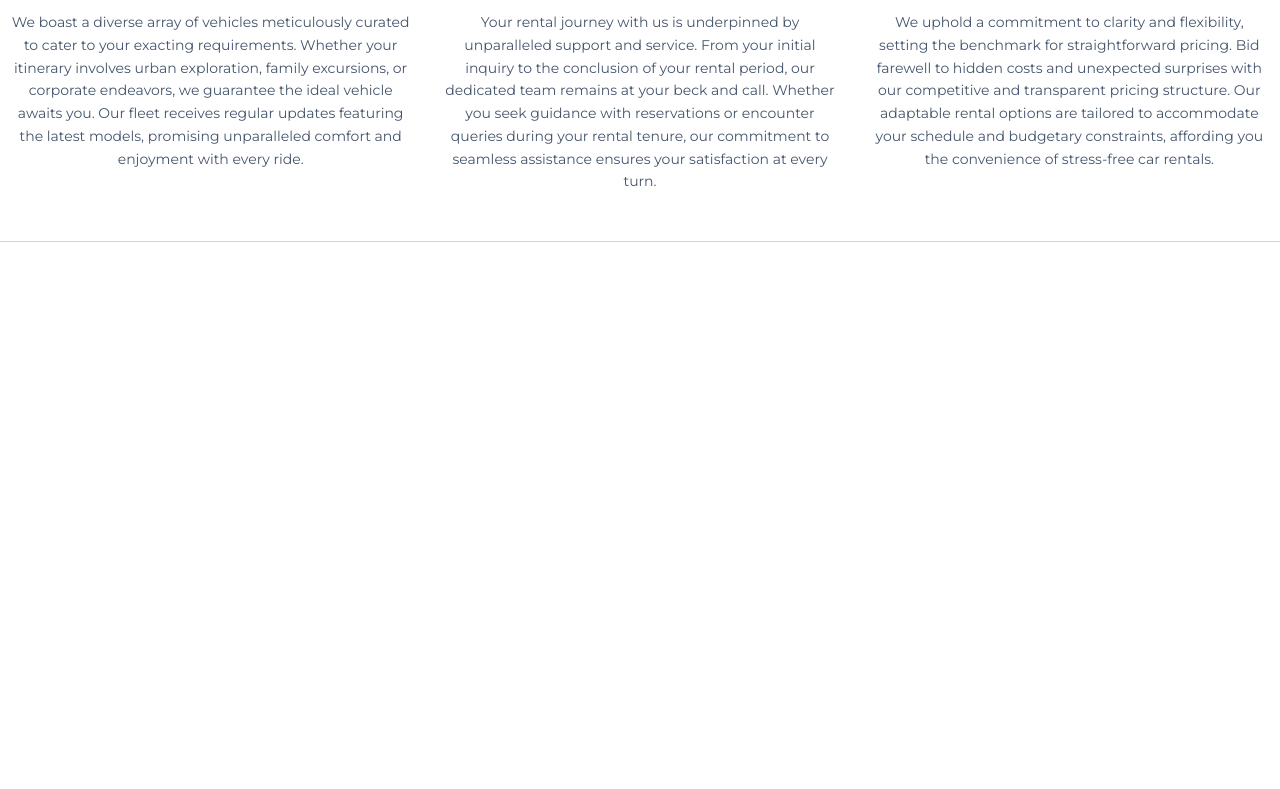
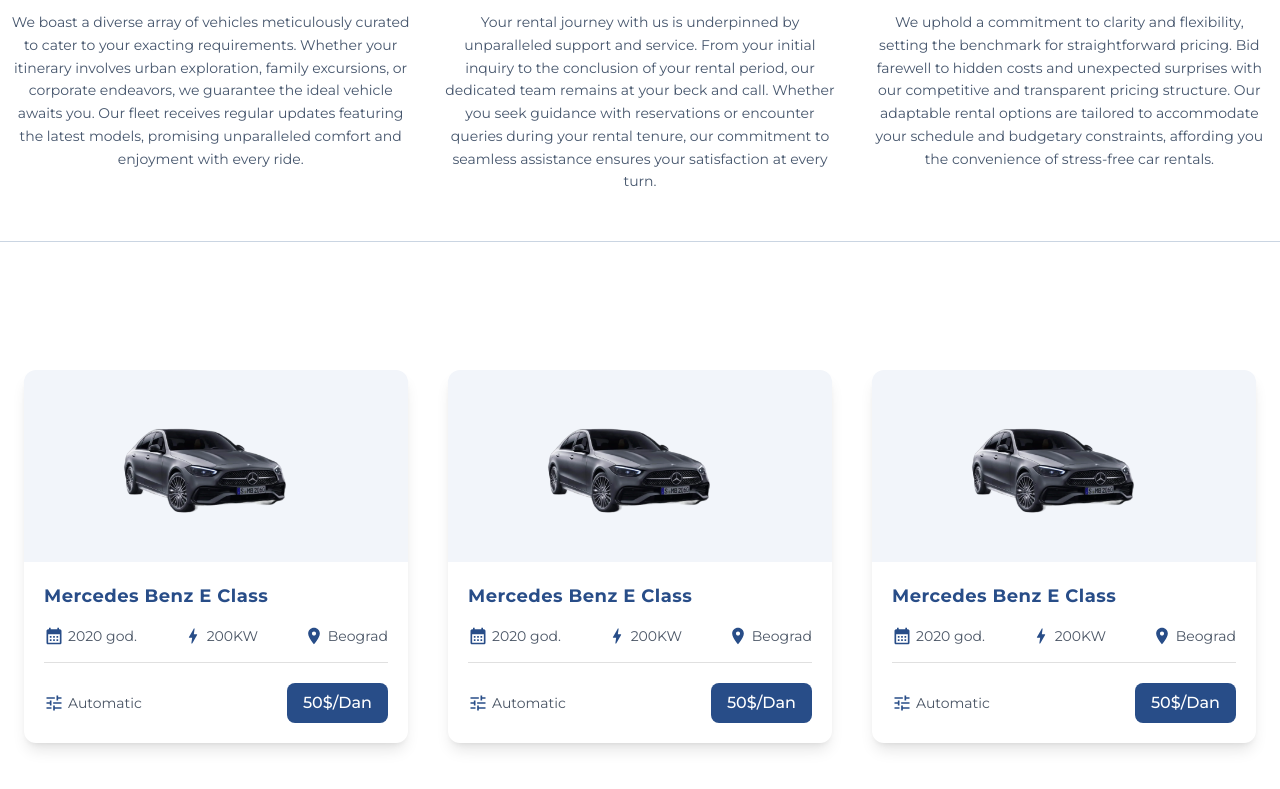
Before and after one commit to Tomo233/rent-a-car-v2, a React (Vite) app: page / in a window 1280 px wide. Shown: the part 1195-1984 px from the top of the page. Before the commit the page ends 1437 px from the top, so only its background shows below. Built offline with nearby package versions, Linux system fonts and the light colour scheme.

Commit message:
Create full RecomendedCars section design

```diff
--- a/src/components/layout/HeroSection.tsx
+++ b/src/components/layout/HeroSection.tsx
@@ -23,7 +23,7 @@
           Experience convenience and reliability as you embark on your next
           journey with us.
         </p>
-        <button className="bg-button-color hidden cursor-pointer rounded-lg px-24 py-2.5 font-medium text-white shadow-md sm:block">
+        <button className="bg-secondary-color hidden cursor-pointer rounded-lg px-24 py-2.5 font-medium text-white shadow-md sm:block">
           Join Us
         </button>
       </div>
--- /dev/null
+++ b/src/features/cars/marketplace/CarDetails.tsx
@@ -0,0 +1,46 @@
+import CalendarMonthIcon from "@mui/icons-material/CalendarMonth";
+import LocationOnIcon from "@mui/icons-material/LocationOn";
+import BoltIcon from "@mui/icons-material/Bolt";
+import TuneIcon from "@mui/icons-material/Tune";
+import { Divider } from "@mui/material";
+import CarSpec from "./CarSpec";
+
+function CarDetails({ car }: { car: any }) {
+  const { name, image, year, power, location, transmission, price } = car;
+
+  return (
+    <div className="w-full max-w-sm overflow-hidden rounded-xl shadow-lg">
+      {/* Image Container */}
+      <div className="flex h-48 items-center justify-center bg-[#F2F5FA] p-4">
+        <img src={image} alt={name} className="h-full object-contain" />
+      </div>
+
+      {/* Card Content */}
+      <div className="flex flex-col gap-4 p-5">
+        <h3 className="text-secondary-color text-lg font-bold tracking-wide">
+          {name}
+        </h3>
+
+        {/* Key Specs */}
+        <div className="flex items-center justify-between">
+          <CarSpec icon={CalendarMonthIcon} text={year} />
+          <CarSpec icon={BoltIcon} text={power} />
+          <CarSpec icon={LocationOnIcon} text={location} />
+        </div>
+
+        <Divider />
+
+        {/* Footer Action */}
+        <div className="flex items-center justify-between pt-1">
+          <CarSpec icon={TuneIcon} text={transmission} />
+
+          <button className="bg-secondary-color cursor-pointer rounded-lg px-4 py-2 font-medium text-white transition-opacity hover:opacity-95">
+            {price}
+          </button>
+        </div>
+      </div>
+    </div>
+  );
+}
+
+export default CarDetails;
--- /dev/null
+++ b/src/features/cars/marketplace/CarSpec.tsx
@@ -0,0 +1,15 @@
+import { SvgIconComponent } from "@mui/icons-material";
+
+type SpecItemProps = {
+  icon: SvgIconComponent;
+  text: string;
+};
+
+const CarSpec = ({ icon: Icon, text }: SpecItemProps) => (
+  <div className="flex items-center gap-1 text-sm text-gray-600">
+    <Icon className="text-secondary-color" fontSize="small" />
+    <span>{text}</span>
+  </div>
+);
+
+export default CarSpec;
--- /dev/null
+++ b/src/features/cars/marketplace/RecomendedCars.tsx
@@ -0,0 +1,46 @@
+import CarImage from "../../../assets/mercedes-e-class.jpg";
+import CarDetails from "./CarDetails";
+
+const carData = [
+  {
+    name: "Mercedes Benz E Class",
+    image: CarImage,
+    year: "2020 god.",
+    power: "200KW",
+    location: "Beograd",
+    transmission: "Automatic",
+    price: "50$/Dan",
+  },
+  {
+    name: "Mercedes Benz E Class",
+    image: CarImage,
+    year: "2020 god.",
+    power: "200KW",
+    location: "Beograd",
+    transmission: "Automatic",
+    price: "50$/Dan",
+  },
+  {
+    name: "Mercedes Benz E Class",
+    image: CarImage,
+    year: "2020 god.",
+    power: "200KW",
+    location: "Beograd",
+    transmission: "Automatic",
+    price: "50$/Dan",
+  },
+];
+
+function RecomendedCars() {
+  return (
+    <div className="mt-10">
+      <div className="my-32 flex items-center justify-center gap-10">
+        {carData.map((car) => (
+          <CarDetails car={car} key={car.name} />
+        ))}
+      </div>
+    </div>
+  );
+}
+
+export default RecomendedCars;
--- a/src/features/cars/marketplace/SearchCars.tsx
+++ b/src/features/cars/marketplace/SearchCars.tsx
@@ -80,7 +80,7 @@
 
           <button
             type="submit"
-            className="bg-button-color col-span-full h-10 cursor-pointer rounded-lg px-6 font-medium text-white shadow-md lg:col-span-1"
+            className="bg-secondary-color col-span-full h-10 cursor-pointer rounded-lg px-6 font-medium text-white shadow-md lg:col-span-1"
           >
             Search
           </button>
--- a/src/pages/HomePage.tsx
+++ b/src/pages/HomePage.tsx
@@ -2,6 +2,7 @@
 import HeroSection from "../components/layout/HeroSection";
 import HowWeWork from "../components/layout/HowWeWork";
 import Container from "../components/ui/Container";
+import RecomendedCars from "../features/cars/marketplace/RecomendedCars";
 
 function HomePage() {
   return (
@@ -12,7 +13,10 @@
           <HeroSection />
         </Container>
       </div>
-      <HowWeWork />
+      <Container>
+        <HowWeWork />
+        <RecomendedCars />
+      </Container>
     </>
   );
 }
--- a/src/styles/theme.css
+++ b/src/styles/theme.css
@@ -1,5 +1,5 @@
 @theme {
   --font-montserrat: "Montserrat", sans-serif;
   --color-primary-color: #3e7de2;
-  --color-button-color: #284d88;
+  --color-secondary-color: #284d88;
 }
```
Also changed, not shown: src/assets/mercedes-e-class.jpg (added), src/components/ui/SectionDivider.tsx (added).
